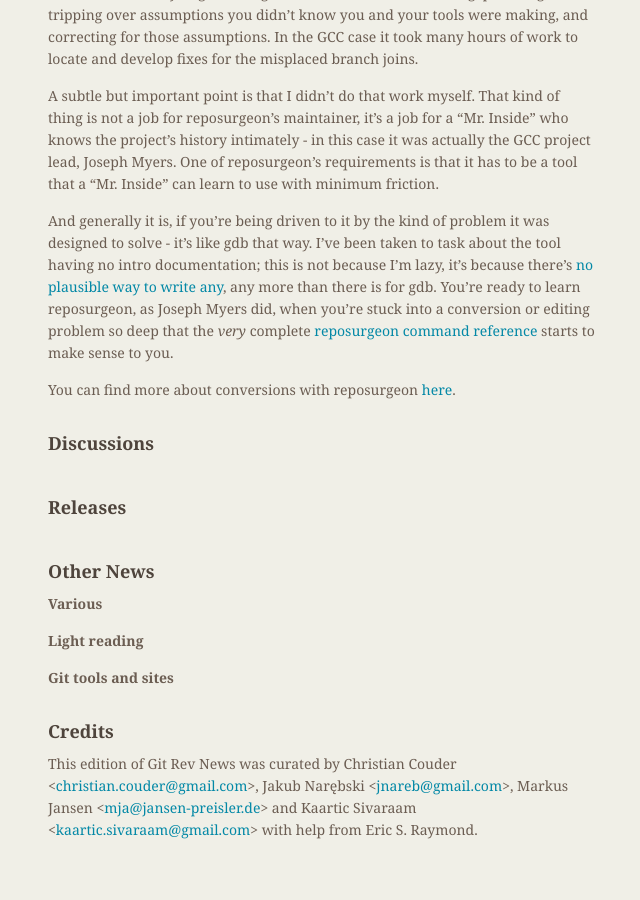
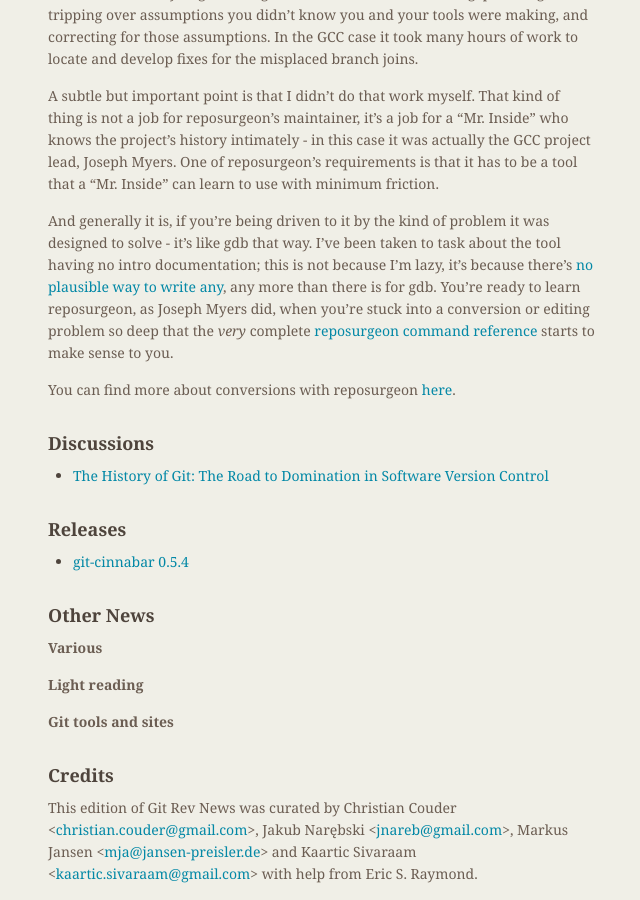
Before and after one commit to git/git.github.io, a Jekyll site: the page built from rev_news/drafts/edition-60.md, in a window 1280 px wide and 900 px high, scrolled down 2952 px. Shown: the whole window, without its empty margins (486-1126 px from the left). Built offline with Jekyll 4.4.1, drawn with Linux system fonts in a browser that asks for light colours; before the commit the page ends 3808 px from its top, so only the background shows below that.

Commit message:
RevNews: add links
Signed-off-by: Johannes Schindelin <johannes.schindelin@gmx.de>

```diff
--- a/rev_news/drafts/edition-60.md
+++ b/rev_news/drafts/edition-60.md
@@ -202,6 +202,8 @@
 ### Reviews
 -->
 
+* [The History of Git: The Road to Domination in Software Version Control](https://www.welcometothejungle.com/en/articles/btc-history-git)
+
 <!---
 ### Support
 -->
@@ -212,6 +214,7 @@
 
 ## Releases
 
+* [git-cinnabar 0.5.4](https://github.com/glandium/git-cinnabar/releases/tag/0.5.4)
 
 ## Other News
 
```
